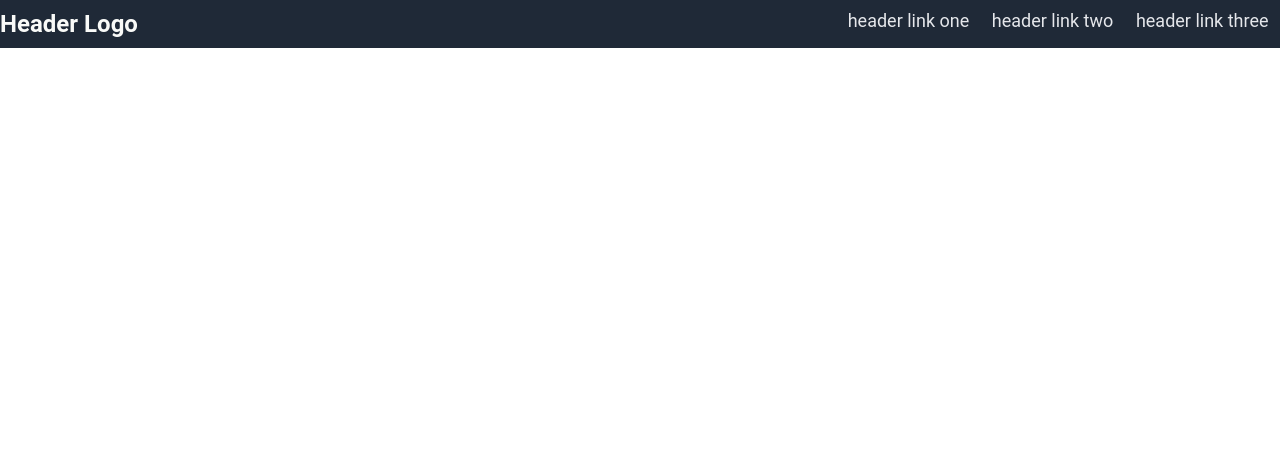
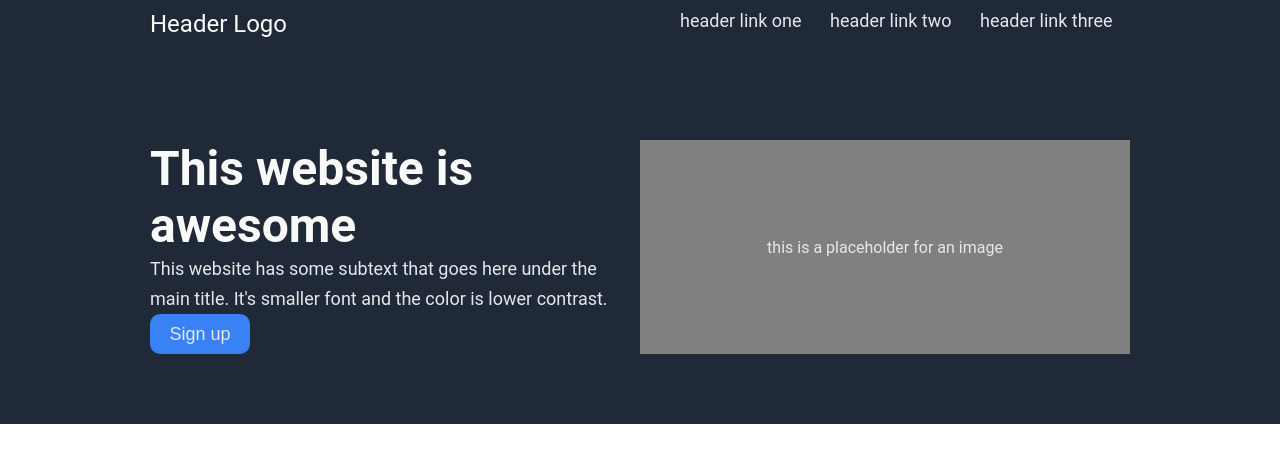
Before and after one commit to Filipol9/landing-page, a plain HTML site: page index.html in a window 1280 px wide. Drawn offline with Linux system fonts and the light colour scheme.

Commit message:
added hero section

```diff
--- a/index.html
+++ b/index.html
@@ -7,12 +7,20 @@
     <link rel="stylesheet" href="style.css">
 </head>
 <body>
+    <div class="header">
+        <div class="logo">Header Logo</div>
+        <div class="header-link"><a>header link one</a></div>
+        <div class="header-link"><a>header link two</a></div>
+        <div class="header-link"><a>header link three</a></div>
+    </div>
     <div class="hero">
-        <div class="header">
-            <div class="logo">Header Logo</div>
-            <div class="header-link"><a>header link one</a></div>
-            <div class="header-link"><a>header link two</a></div>
-            <div class="header-link"><a>header link three</a></div>
+        <div class="hero-text">
+            <div class="hero-main-text">This website is awesome</div>
+            <div class="hero-subtext">This website has some subtext that goes here under the main title. It's smaller font and the color is lower contrast.</div>
+            <button class="sign-up hero-text">Sign up</button>
+        </div>
+        <div class="image-placeholder">
+            <div>this is a placeholder for an image</div>
         </div>
     </div>
 </body>
--- a/style.css
+++ b/style.css
@@ -1,24 +1,65 @@
 body{
     font-family: 'Roboto';
     margin: 0;
+    display: flex;
+    flex-direction: column;
 }
-.hero{
+.hero, .header{
     background-color: #1F2937;
+    padding-left: 150px;
+    padding-right: 150px;
 }
 .header{
     display: flex;
     justify-content:center;
     padding-top: 10px;
     padding-bottom: 10px;
+    flex-basis: 50px;
 }
 .logo{
     font-size: 24px;
     color: #F9FAF8;
-    font-weight: bold;
-    flex-basis: 1000px;
+    flex-basis: 150px;
+    flex-grow: 50;
+}
+.header-link, .hero-text{
+    font-size: 18px;
+    color: #E5E7EB;
 }
 .header-link{
-    font-size: 18px;
-    color: #E5E7EB;
-    flex-basis: 170px;
+    flex-basis: 150px;
+    flex-grow: 0;
 }
+.hero-main-text{
+    font-size: 48px;
+    font-weight: bolder;
+    color: #F9FAF8
+}
+.sign-up{
+    background-color: #3882F6;
+    border: 0px;
+    height: 40px;
+    width: 100px;
+    border-radius: 10px;
+}
+.hero{
+    display: flex;
+    padding-top: 70px;
+    padding-bottom: 70px;
+}
+.hero-text{
+    flex-basis: 50%;
+}
+.image-placeholder{
+    flex-basis: 50%;
+    background-color: gray;
+    display: flex;
+    justify-content: center;
+    align-items: center;
+}
+.image-placeholder div{
+    color:#E5E7EB
+}
+.hero-subtext{
+    line-height: 30px;
+}
```
